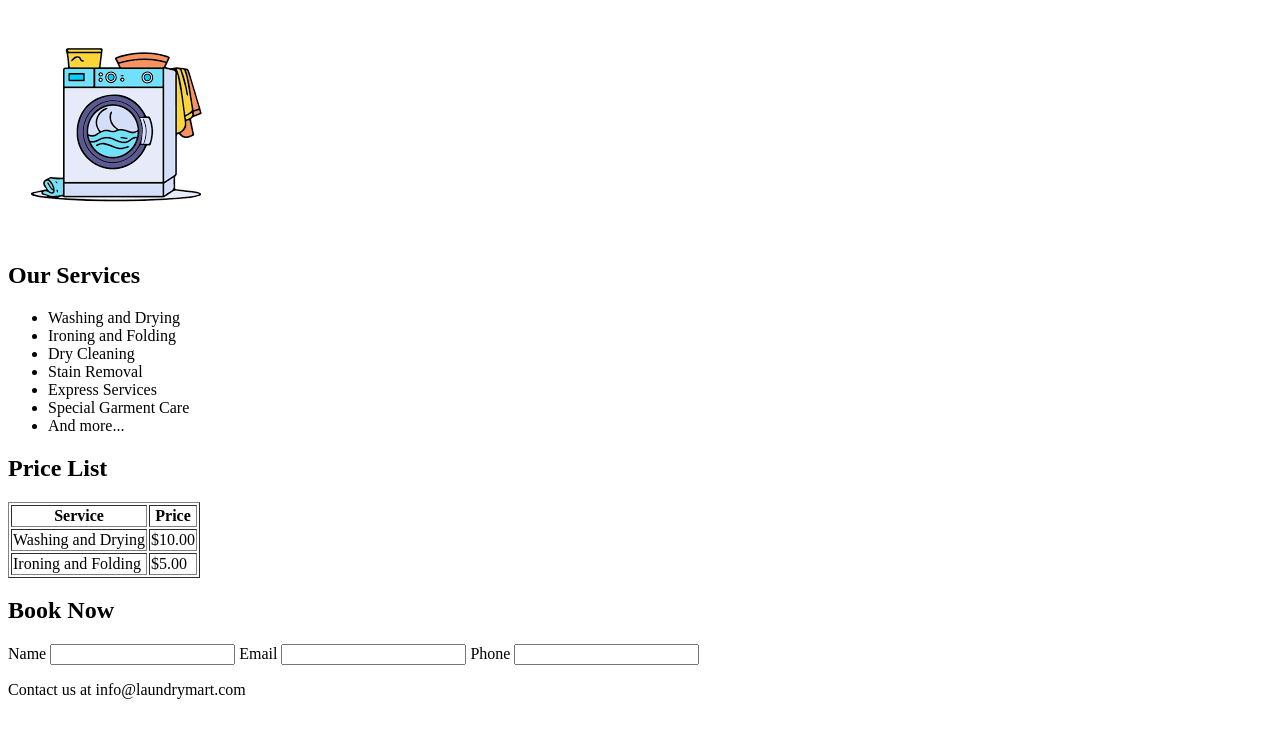
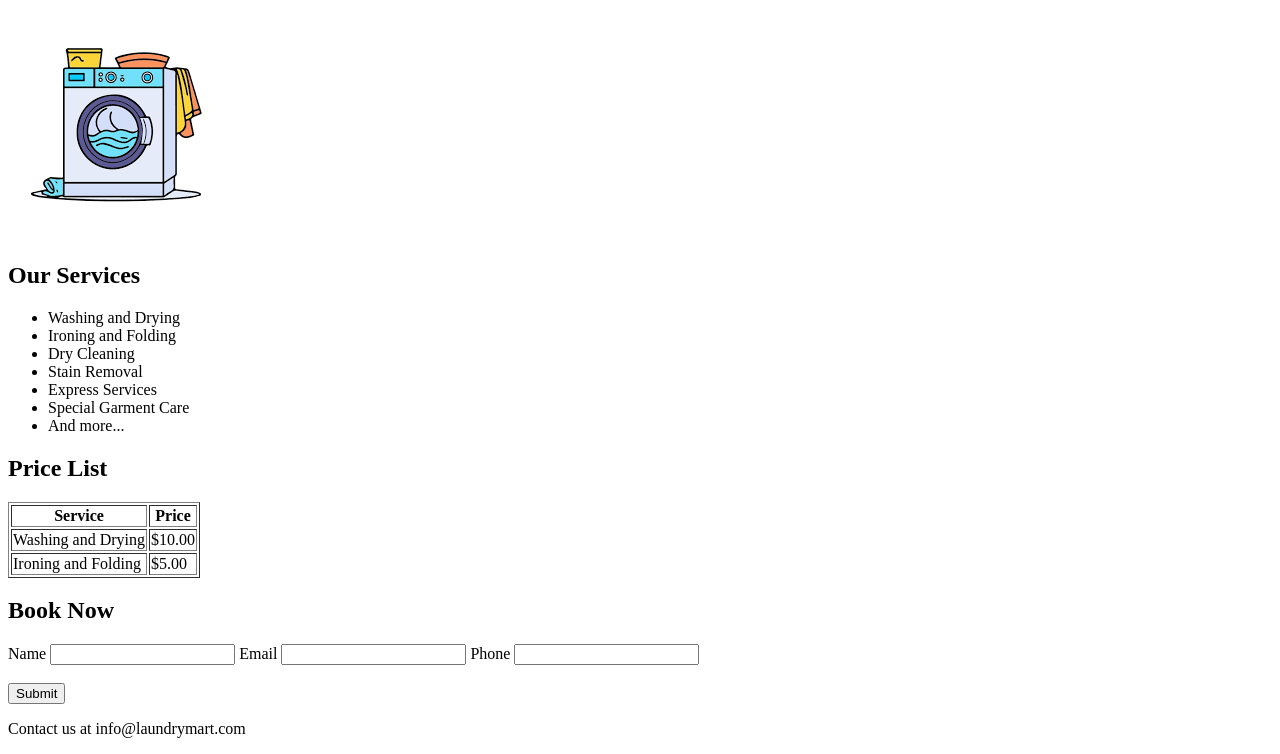
Before and after one commit to hetkapadiya/Assignment_1, a plain HTML site: page index.html in a window 1280 px wide. Shown: the part 119-873 px from the top of the page. Before the commit the page ends 834 px from the top, so only its background shows below. Drawn offline with Linux system fonts and the light colour scheme.

Commit message:
Update index.html
Add Submit button in Book Now section.

```diff
--- a/index.html
+++ b/index.html
@@ -67,6 +67,8 @@
           <form action="#">
             Name <input type="text" /> Email <input type="email" /> Phone
             <input type="number" />
+            <br /><br />
+            <input type="submit" />
           </form>
         </article>
       </section>
```
